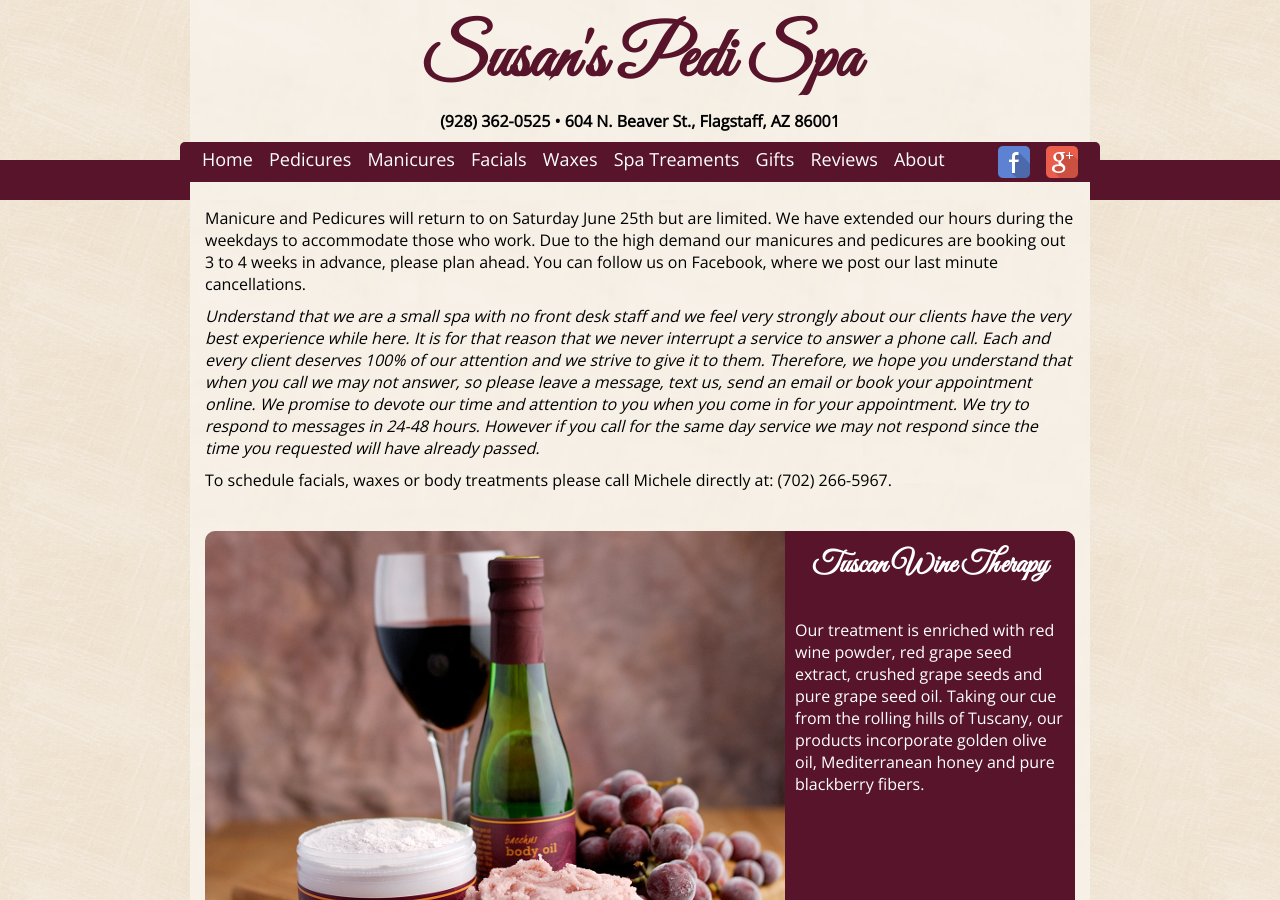
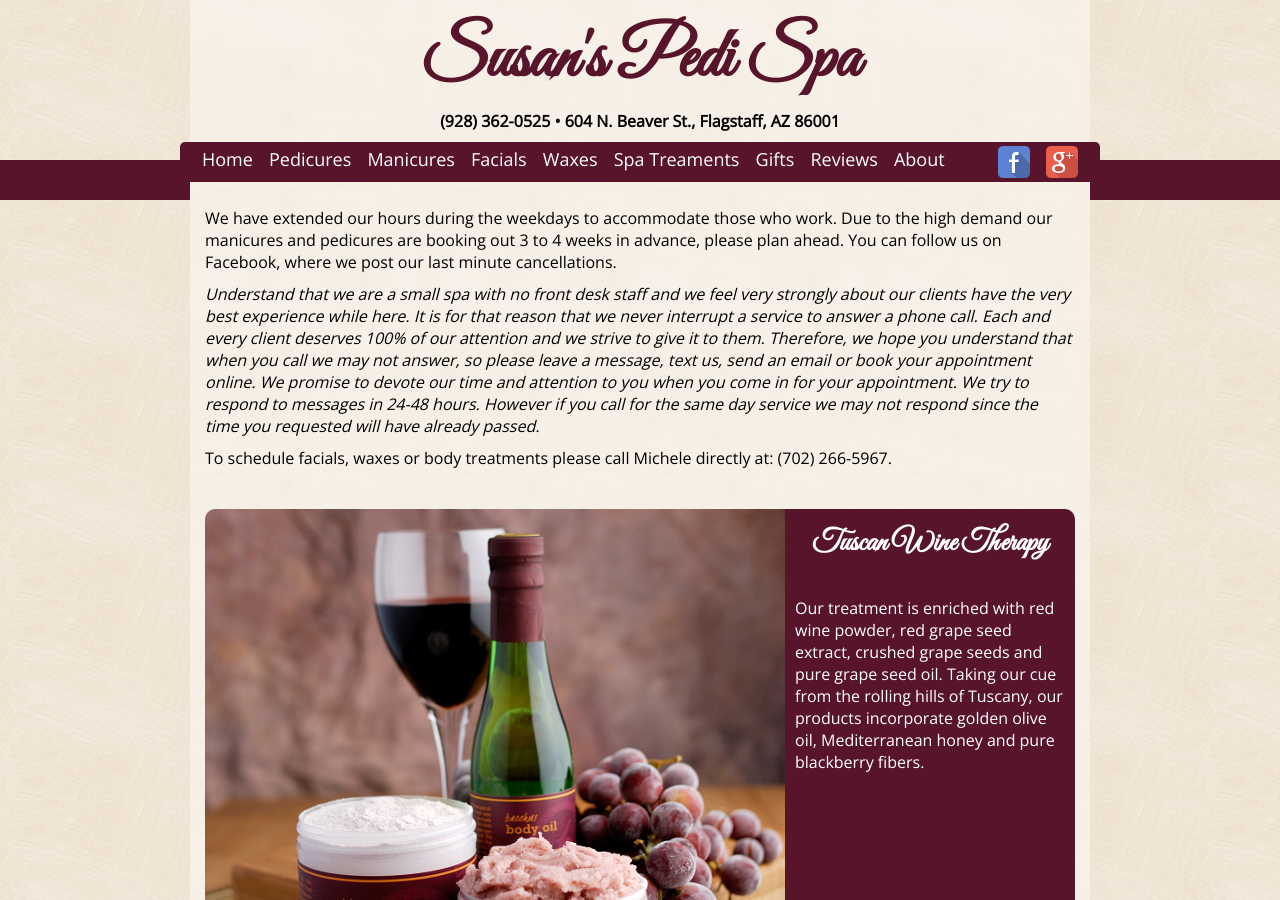
Before and after one commit to susanspedispa/susanspedispa.github.io, a Jekyll site: the page built from index.html, in a window 1280 px wide and 900 px high. Built offline with Jekyll 4.4.1, drawn with Linux system fonts in a browser that asks for light colours.

Commit message:
Update intro.html

```diff
--- a/_includes/intro.html
+++ b/_includes/intro.html
@@ -1,3 +1,3 @@
-<p>Manicure and Pedicures will return to on Saturday June 25th but are limited. We have extended our hours during the weekdays to accommodate those who work. Due to the high demand our manicures and pedicures are booking out 3 to 4 weeks in advance, please plan ahead. You can follow us on Facebook, where we post our last minute cancellations.<p></p></p>
+<p>We have extended our hours during the weekdays to accommodate those who work. Due to the high demand our manicures and pedicures are booking out 3 to 4 weeks in advance, please plan ahead. You can follow us on Facebook, where we post our last minute cancellations.<p></p></p>
 <p><i>Understand that we are a small spa with no front desk staff and we feel very strongly about our clients have the very best experience while here. It is for that reason that we never interrupt a service to answer a phone call. Each and every client deserves 100% of our attention and we strive to give it to them. Therefore, we hope you understand that when you call we may not answer, so please leave a message, text us, send an email or book your appointment online. We promise to devote our time and attention to you when you come in for your appointment. We try to respond to messages in 24-48 hours. However if you call for the same day service we may not respond since the time you requested will have already passed.</i></p>
 <p>To schedule facials, waxes or body treatments please call Michele directly at: (702) 266-5967.</p>
```
